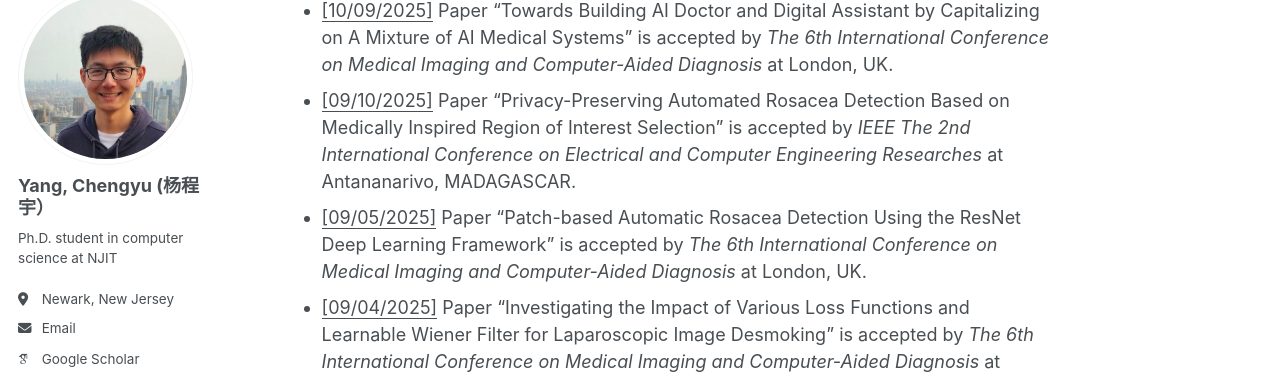
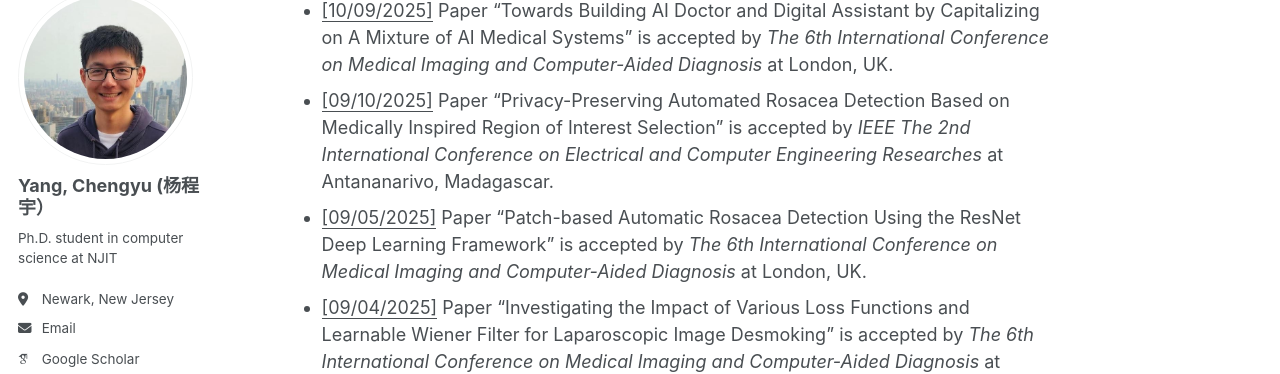
Before and after one commit to chengyuyang-njit/chengyuyang-njit.github.io, a Jekyll site: the page built from _pages/about.md, in a window 1280 px wide and 900 px high, scrolled down 1253 px. Shown: the part 116-490 px from the top of the window. Built offline with Jekyll 4.4.1, drawn with Linux system fonts in a browser that asks for light colours; some web fonts are replaced.

```diff
--- a/_pages/about.md
+++ b/_pages/about.md
@@ -27,7 +27,7 @@ Publications
 Latest News
 ------
 - <u>[10/09/2025]</u> Paper "Towards Building AI Doctor and Digital Assistant by Capitalizing on A Mixture of AI Medical Systems" is accepted by <em>The 6th International Conference on Medical Imaging and Computer-Aided Diagnosis</em> at London, UK.
-- <u>[09/10/2025]</u> Paper "Privacy-Preserving Automated Rosacea Detection Based on Medically Inspired Region of Interest Selection" is accepted by <em>IEEE The 2nd International Conference on Electrical and Computer Engineering Researches</em> at Antananarivo, MADAGASCAR.
+- <u>[09/10/2025]</u> Paper "Privacy-Preserving Automated Rosacea Detection Based on Medically Inspired Region of Interest Selection" is accepted by <em>IEEE The 2nd International Conference on Electrical and Computer Engineering Researches</em> at Antananarivo, Madagascar.
 - <u>[09/05/2025]</u> Paper "Patch-based Automatic Rosacea Detection Using the ResNet Deep Learning Framework" is accepted by <em>The 6th International Conference on Medical Imaging and Computer-Aided Diagnosis</em> at London, UK.
 - <u>[09/04/2025]</u> Paper "Investigating the Impact of Various Loss Functions and Learnable Wiener Filter for Laparoscopic Image Desmoking" is accepted by <em>The 6th International Conference on Medical Imaging and Computer-Aided Diagnosis</em> at London, UK.
 - <u>[05/26/2025]</u> Paper "Laparoscopic Image Desmoking Using the U-Net with New Loss Function and Integrated Differentiable Wiener Filter" is accepted by <em>The 11th IEEE International Conference on Big Data Computing Service and Machine Learning Applications</em> at Tucson, Arizona.
```
